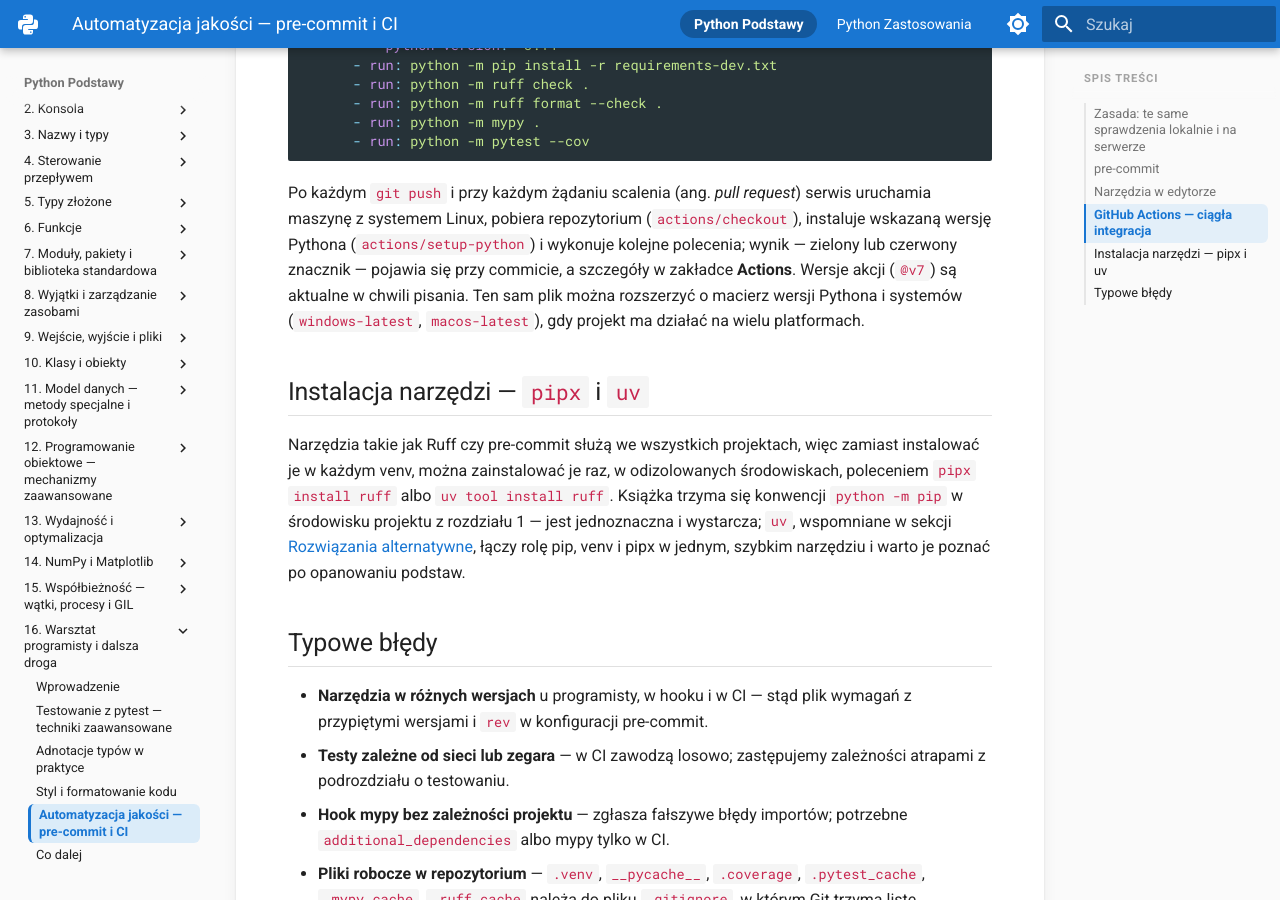
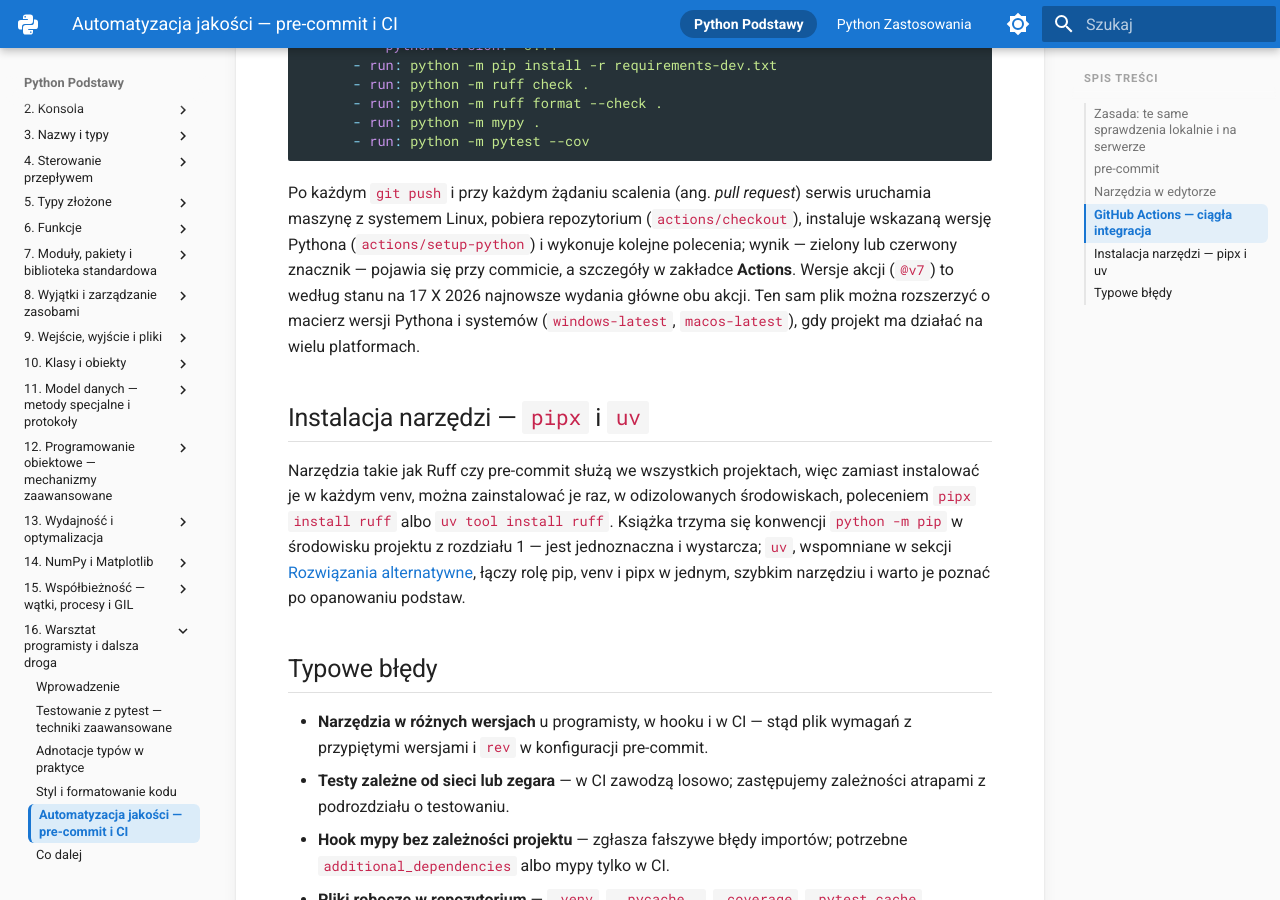
Before and after one commit to witoldprzygoda/python-notatki, an MkDocs documentation site: the page built from docs/16-warsztat/automatyzacja-jakosci.md, in a window 1280 px wide and 900 px high, scrolled down 4650 px. Built offline with MkDocs 1.6.1 and Material for MkDocs 9.7.7, drawn with Linux system fonts in a browser that asks for light colours.

Commit message:
Give the chapter 16 tool versions as of 17 X 2026
Co-Authored-By: Claude Opus 5.5 <noreply@anthropic.com>

````diff
--- a/docs/16-warsztat/automatyzacja-jakosci.md
+++ b/docs/16-warsztat/automatyzacja-jakosci.md
@@ -153,7 +153,7 @@ jobs:
       - run: python -m pytest --cov
 ```
 
-Po każdym `git push` i przy każdym żądaniu scalenia (ang. *pull request*) serwis uruchamia maszynę z systemem Linux, pobiera repozytorium (`actions/checkout`), instaluje wskazaną wersję Pythona (`actions/setup-python`) i wykonuje kolejne polecenia; wynik — zielony lub czerwony znacznik — pojawia się przy commicie, a szczegóły w zakładce **Actions**. Wersje akcji (`@v7`) są aktualne w chwili pisania. Ten sam plik można rozszerzyć o macierz wersji Pythona i systemów (`windows-latest`, `macos-latest`), gdy projekt ma działać na wielu platformach.
+Po każdym `git push` i przy każdym żądaniu scalenia (ang. *pull request*) serwis uruchamia maszynę z systemem Linux, pobiera repozytorium (`actions/checkout`), instaluje wskazaną wersję Pythona (`actions/setup-python`) i wykonuje kolejne polecenia; wynik — zielony lub czerwony znacznik — pojawia się przy commicie, a szczegóły w zakładce **Actions**. Wersje akcji (`@v7`) to według stanu na 17 X 2026 najnowsze wydania główne obu akcji. Ten sam plik można rozszerzyć o macierz wersji Pythona i systemów (`windows-latest`, `macos-latest`), gdy projekt ma działać na wielu platformach.
 
 ## Instalacja narzędzi — `pipx` i `uv`
 
````
Also changed, not shown: docs/16-warsztat/co-dalej.md (+1 -1 lines), docs/16-warsztat/typy-statyczne.md (+2 -0 lines).
